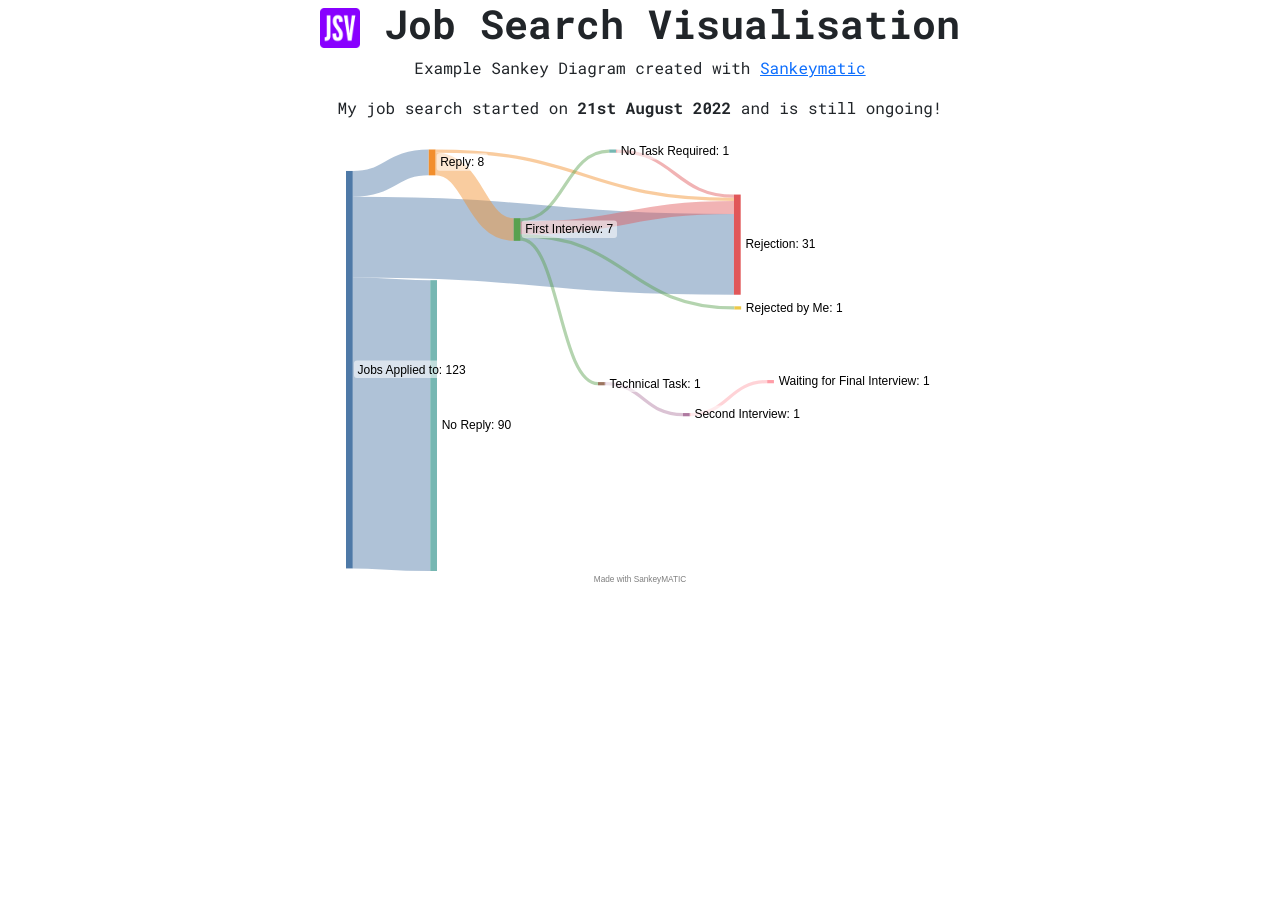
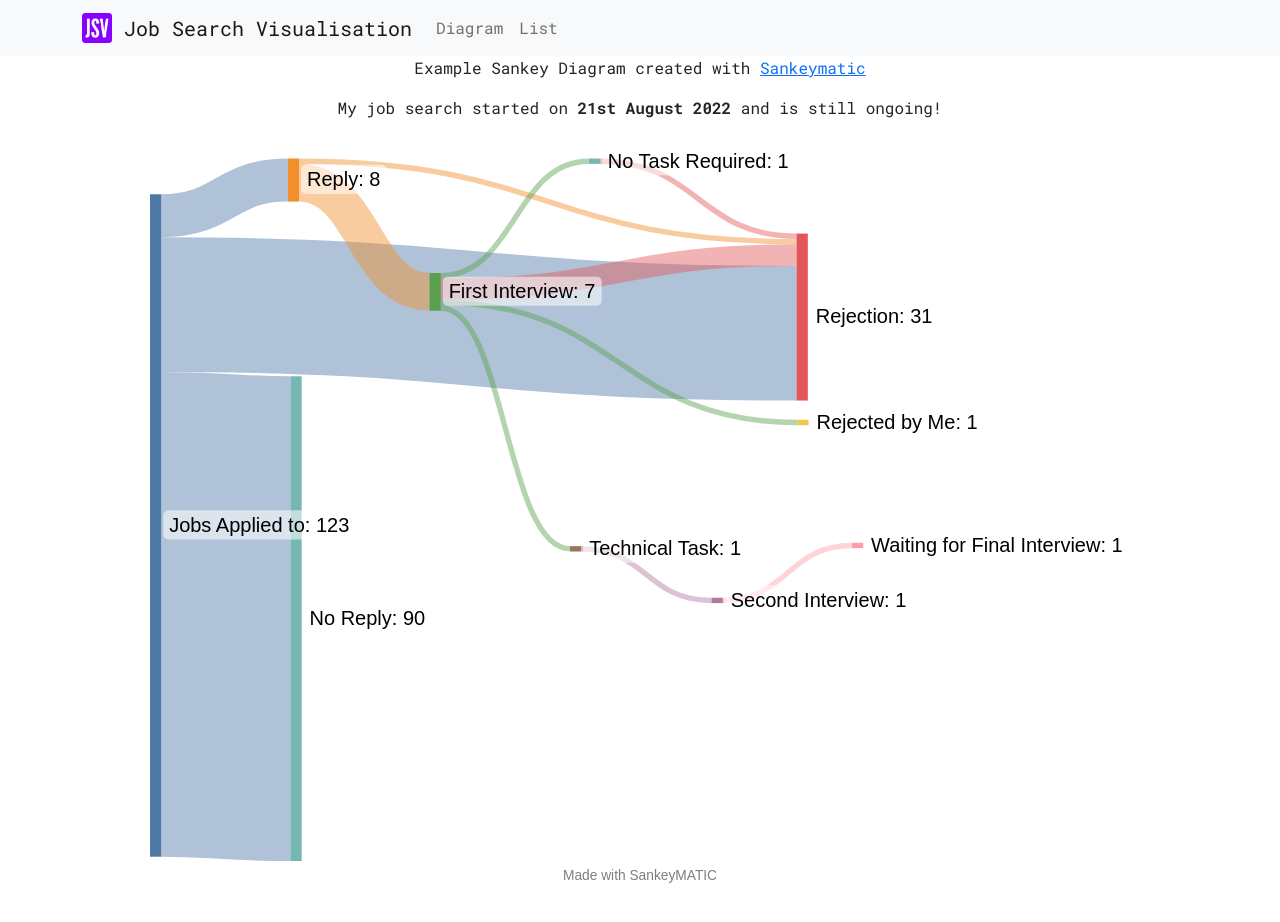
Before and after one commit to lambley/job-search-visualisation, a React (Create React App) app in the folder client/: page / in a window 1280 px wide. Shown: the top 922 px of the page. Before the commit the page ends 800 px from the top, so only its background shows below. Built offline with nearby package versions, Linux system fonts and the light colour scheme.

Commit message:
create navbar

```diff
--- a/client/src/App.js
+++ b/client/src/App.js
@@ -1,12 +1,10 @@
 import ExampleSankey from './components/ExampleSankey';
+import NavMain from './components/NavMain';
 
 function App() {
   return (
     <div className="App">
-      <h1 className="text-center">
-        <img src="logo192.png" alt="" style={{ height: '1em' }} /> Job Search
-        Visualisation
-      </h1>
+      <NavMain />
 
       <div className="text-center">
         <p>
@@ -20,7 +18,7 @@ function App() {
       </div>
 
       <div className="center-diagram">
-        <ExampleSankey width={600} height={600} />
+        <ExampleSankey width={1000} height={1000} />
       </div>
     </div>
   );
--- /dev/null
+++ b/client/src/components/NavMain.js
@@ -0,0 +1,29 @@
+import { Nav, Navbar, Container } from 'react-bootstrap';
+
+const NavMain = () => {
+  return (
+    <Navbar sticky='top' bg="light" expand="sm">
+      <Container>
+        <Navbar.Brand href="#home">
+          <img
+            src="logo192.png"
+            alt=""
+            width="30"
+            height="30"
+            className="d-inline-block align-top"
+          />{' '}
+          Job Search Visualisation
+        </Navbar.Brand>
+        <Navbar.Toggle aria-controls="basic-navbar-nav" />
+        <Navbar.Collapse id="basic-navbar-nav">
+          <Nav className="me-auto">
+            <Nav.Link href="#diagram">Diagram</Nav.Link>
+            <Nav.Link href="#list">List</Nav.Link>
+          </Nav>
+        </Navbar.Collapse>
+      </Container>
+    </Navbar>
+  );
+};
+
+export default NavMain;
```
